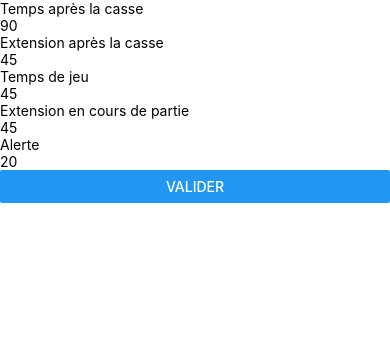
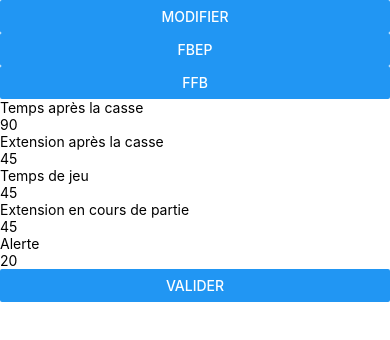
Before and after one commit to M96RU/snooker-scoreboard, a React Native app: screen / in a window 390 px wide. Shown: the top 340 px of the page. Built offline with nearby package versions, Linux system fonts and the light colour scheme.

Commit message:
Add FBEP and FFB settings

```diff
--- a/components/Settings/Settings.tsx
+++ b/components/Settings/Settings.tsx
@@ -8,6 +8,7 @@ interface SettingsProps {
 }
 
 interface SettingsState {
+    editable: boolean,
     timer: TimerProps
 }
 
@@ -16,8 +17,34 @@ class Settings extends React.Component<SettingsProps, SettingsState> {
     constructor(props: SettingsProps) {
         super(props);
         this.state = {
+            editable: false,
             timer: props.timer
         }
+    }
+
+    edit(currentState: SettingsState) {
+        currentState.editable = true;
+        this.setState(currentState);
+    }
+
+    switchToFBEP(currentState: SettingsState) {
+        currentState.editable = false;
+        currentState.timer.timeToPlayAfterBreak = 45;
+        currentState.timer.timeToAddAfterBreak = 45;
+        currentState.timer.timeToPlayDuringGame = 45;
+        currentState.timer.timeToAddDuringGame = 45;
+        currentState.timer.alertUnderSeconds = 10;
+        this.setState(currentState);
+    }
+
+    switchToFFB(currentState: SettingsState) {
+        currentState.editable = false;
+        currentState.timer.timeToPlayAfterBreak = 90;
+        currentState.timer.timeToAddAfterBreak = 45;
+        currentState.timer.timeToPlayDuringGame = 45;
+        currentState.timer.timeToAddDuringGame = 45;
+        currentState.timer.alertUnderSeconds = 20;
+        this.setState(currentState);
     }
 
     updateTimeToPlayAfterBreak(update: string, currentState: SettingsState) {
@@ -49,8 +76,14 @@ class Settings extends React.Component<SettingsProps, SettingsState> {
         return (
             <View>
                 <SafeAreaView>
+
+                    <Button disabled={this.state.editable} title="Modifier" onPress={() => this.edit(this.state)}/>
+                    <Button title="FBEP" onPress={() => this.switchToFBEP(this.state)}/>
+                    <Button title="FFB" onPress={() => this.switchToFFB(this.state)}/>
+
                     <Text>Temps après la casse</Text>
                     <TextInput
+                        editable={this.state.editable}
                         textAlign={'center'}
                         value={this.state.timer.timeToPlayAfterBreak.toString()}
                         onChangeText={(text: string) => this.updateTimeToPlayAfterBreak(text, this.state)}
@@ -58,6 +91,7 @@ class Settings extends React.Component<SettingsProps, SettingsState> {
                     />
                     <Text>Extension après la casse</Text>
                     <TextInput
+                        editable={this.state.editable}
                         textAlign={'center'}
                         value={this.state.timer.timeToAddAfterBreak.toString()}
                         onChangeText={(text: string) => this.updateTimeToAddAfterBreak(text, this.state)}
@@ -65,6 +99,7 @@ class Settings extends React.Component<SettingsProps, SettingsState> {
                     />
                     <Text>Temps de jeu</Text>
                     <TextInput
+                        editable={this.state.editable}
                         textAlign={'center'}
                         value={this.state.timer.timeToPlayDuringGame.toString()}
                         onChangeText={(text: string) => this.updateTimeToPlayDuringGame(text, this.state)}
@@ -72,6 +107,7 @@ class Settings extends React.Component<SettingsProps, SettingsState> {
                     />
                     <Text>Extension en cours de partie</Text>
                     <TextInput
+                        editable={this.state.editable}
                         textAlign={'center'}
                         value={this.state.timer.timeToAddDuringGame.toString()}
                         onChangeText={(text: string) => this.updateTimeToAddDuringGame(text, this.state)}
@@ -79,6 +115,7 @@ class Settings extends React.Component<SettingsProps, SettingsState> {
                     />
                     <Text>Alerte</Text>
                     <TextInput
+                        editable={this.state.editable}
                         textAlign={'center'}
                         value={this.state.timer.alertUnderSeconds.toString()}
                         onChangeText={(text: string) => this.updateAlertUnderSeconds(text, this.state)}
```
